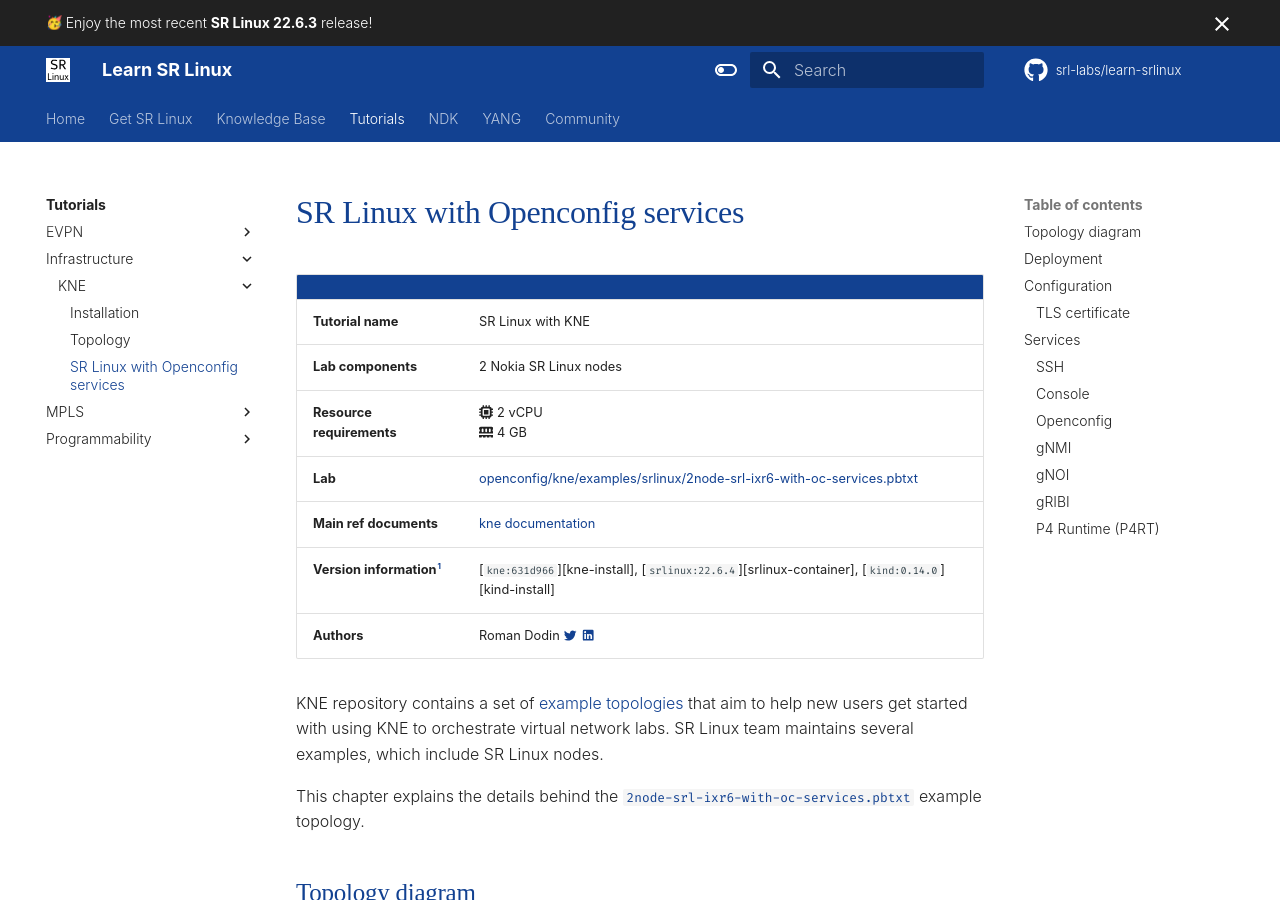
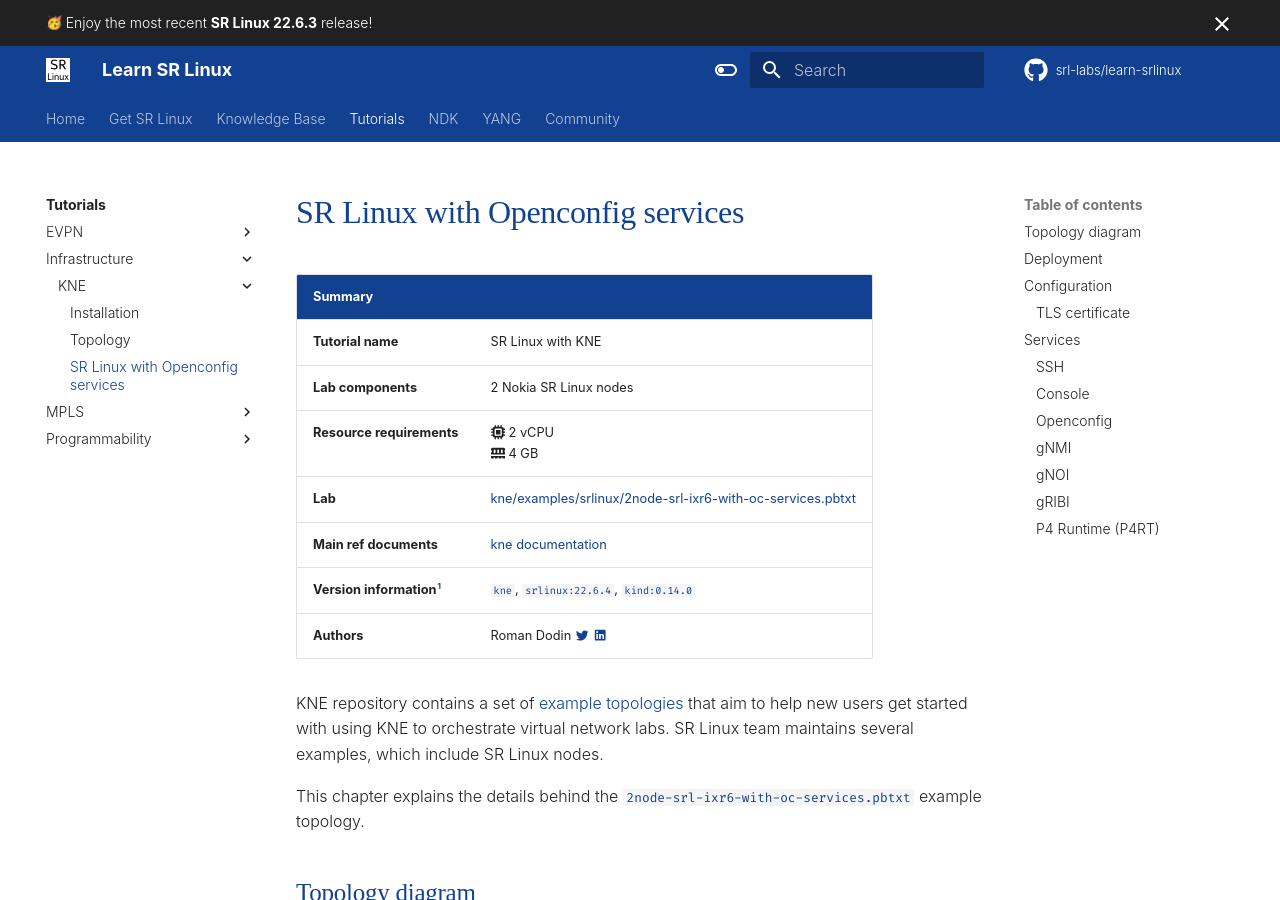
Before and after one commit to srl-labs/learn-srlinux, an MkDocs documentation site: the page built from docs/tutorials/infrastructure/kne/srl-with-kne/srl-with-oc-services.md, in a window 1280 px wide and 900 px high. Built offline with MkDocs 1.6.1 and Material for MkDocs 9.7.7, drawn with Linux system fonts in a browser that asks for light colours; emoji names are drawn with the system emoji font; some web fonts are replaced; comment, search, counter and statistics services are not loaded.

Commit message:
fix missing links

```diff
--- a/docs/tutorials/infrastructure/kne/srl-with-kne/srl-with-oc-services.md
+++ b/docs/tutorials/infrastructure/kne/srl-with-kne/srl-with-oc-services.md
@@ -1,14 +1,14 @@
 # SR Linux with Openconfig services
 
-|                             |                                                                                                    |
-| --------------------------- | -------------------------------------------------------------------------------------------------- |
-| **Tutorial name**           | SR Linux with KNE                                                                                  |
-| **Lab components**          | 2 Nokia SR Linux nodes                                                                             |
-| **Resource requirements**   | :fontawesome-solid-microchip: 2 vCPU <br/>:fontawesome-solid-memory: 4 GB                          |
-| **Lab**                     | [openconfig/kne/examples/srlinux/2node-srl-ixr6-with-oc-services.pbtxt][lab]                       |
-| **Main ref documents**      | [kne documentation][knedoc]                                                                        |
-| **Version information**[^1] | [`kne:631d966`][kne-install], [`srlinux:22.6.4`][srlinux-container], [`kind:0.14.0`][kind-install] |
-| **Authors**                 | Roman Dodin [:material-twitter:][rd-twitter] [:material-linkedin:][rd-linkedin]                    |
+| Summary                     |                                                                                            |
+| --------------------------- | ------------------------------------------------------------------------------------------ |
+| **Tutorial name**           | SR Linux with KNE                                                                          |
+| **Lab components**          | 2 Nokia SR Linux nodes                                                                     |
+| **Resource requirements**   | :fontawesome-solid-microchip: 2 vCPU <br/>:fontawesome-solid-memory: 4 GB                  |
+| **Lab**                     | [kne/examples/srlinux/2node-srl-ixr6-with-oc-services.pbtxt][lab]                          |
+| **Main ref documents**      | [kne documentation][knedoc]                                                                |
+| **Version information**[^1] | [`kne`][kne-install], [`srlinux:22.6.4`][srlinux-container], [`kind:0.14.0`][kind-install] |
+| **Authors**                 | Roman Dodin [:material-twitter:][rd-twitter] [:material-linkedin:][rd-linkedin]            |
 
 KNE repository contains a set of [example topologies](https://github.com/openconfig/kne/tree/main/examples) that aim to help new users get started with using KNE to orchestrate virtual network labs. SR Linux team maintains several examples, which include SR Linux nodes.
 
```
Also changed, not shown: other parts of docs/tutorials/infrastructure/kne/srl-with-kne/srl-with-oc-services.md (+3 -0 lines).
